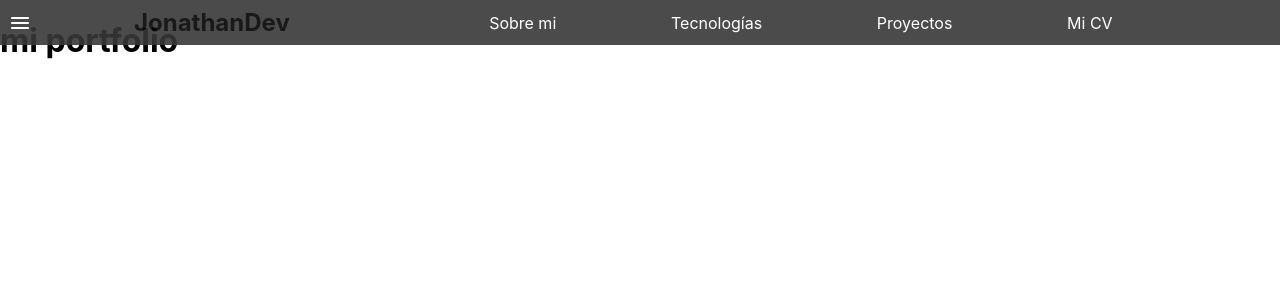
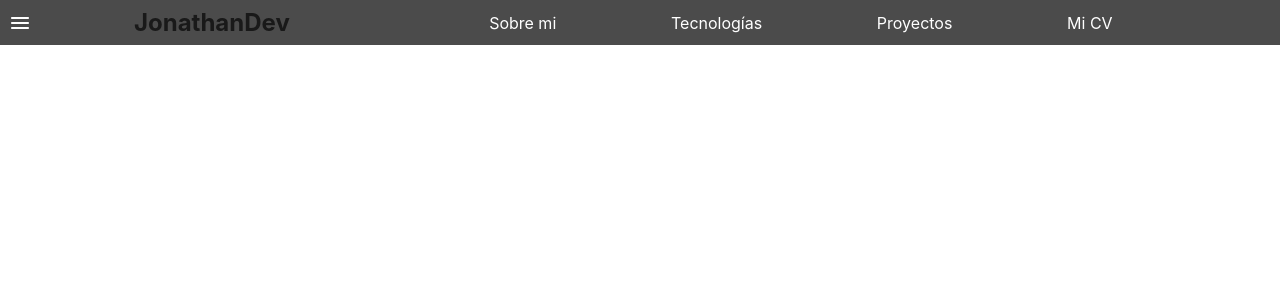
Before and after one commit to joni2000/porfolio-I-J, a Next.js app: page / in a window 1280 px wide. Shown: the top 300 px of the page. Built offline with nearby package versions, Linux system fonts and the light colour scheme.

Commit message:
branch main

```diff
--- a/pages/index.tsx
+++ b/pages/index.tsx
@@ -12,7 +12,7 @@ export default function Home() {
 
       <main>
         <Navbar />
-        <h1>mi portfolio</h1>
+
       </main>
     </div>
   )
```
